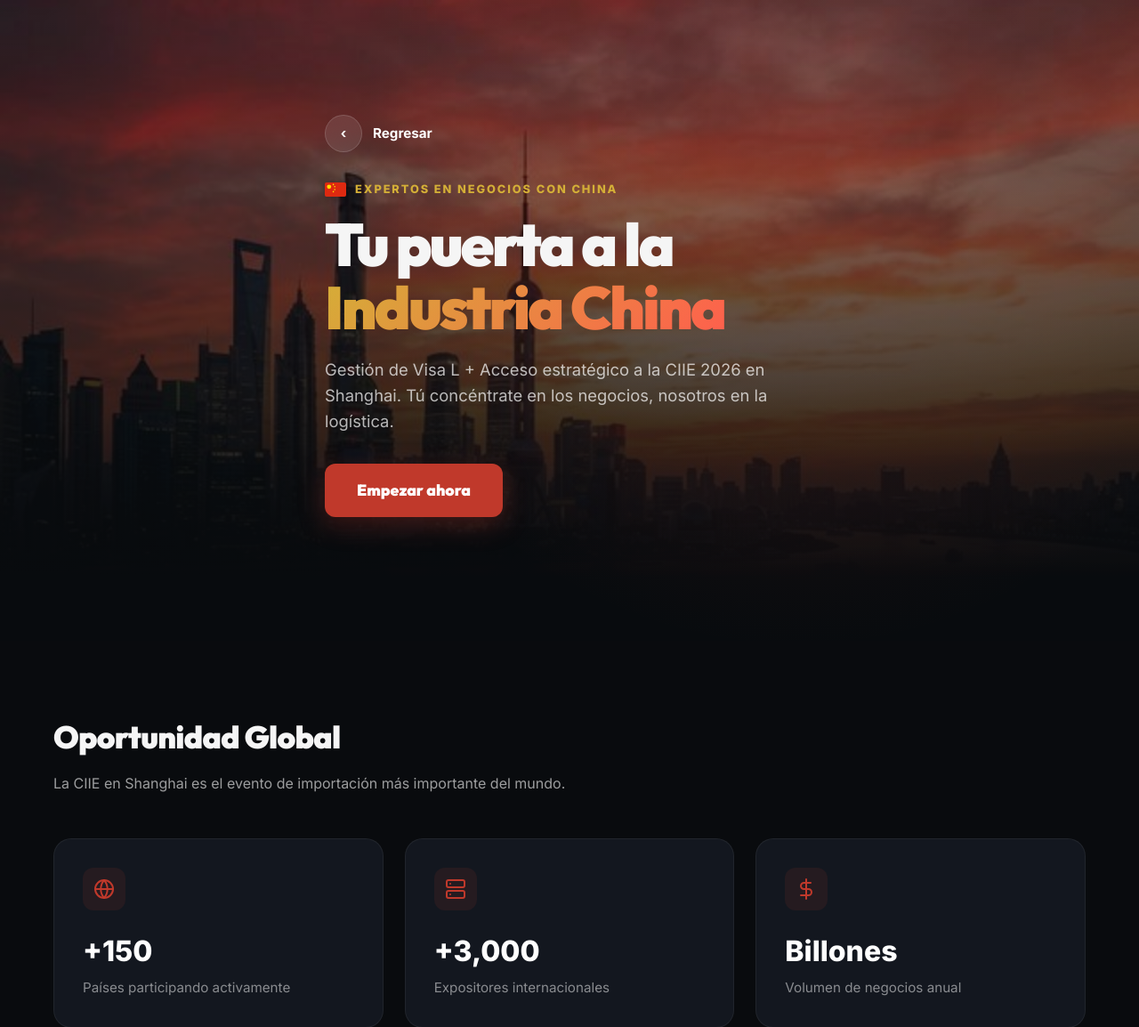
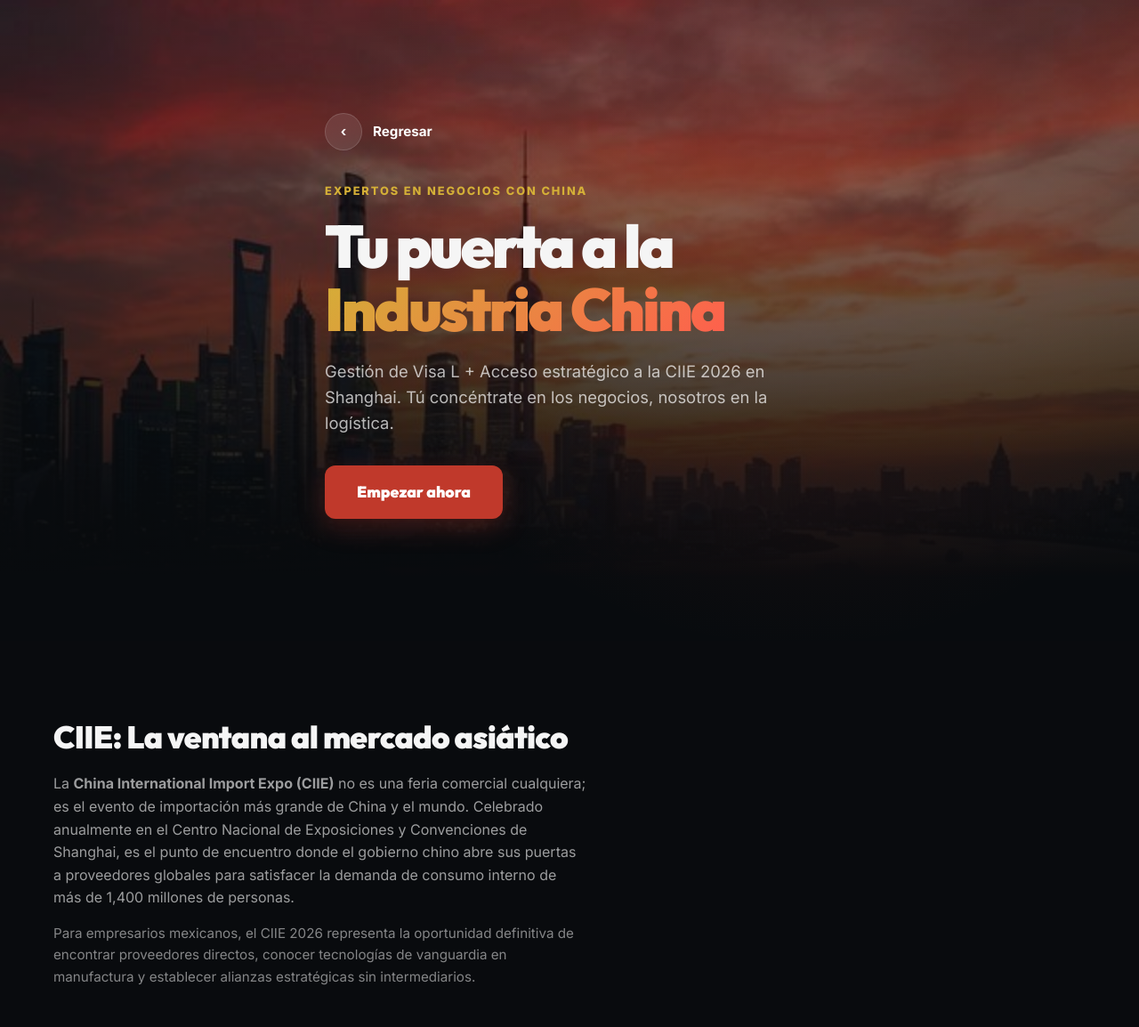
Before and after one commit to alan9924/visalink, a plain HTML site: page public/china.html in a window 1280 px wide. Shown: the top 1154 px of the page at 89% size. Drawn offline with Linux system fonts and the light colour scheme.

Commit message:
docs: ampliar info de CIIE y quitar bandera de China

```diff
--- a/public/china.html
+++ b/public/china.html
@@ -325,17 +325,7 @@
                 <div class="back-btn">‹</div>
                 Regresar
             </a>
-            <div style="display: flex; align-items: center; gap: 10px; margin-bottom: 16px;">
-                <svg width="24" height="16" viewBox="0 0 30 20" style="border-radius: 2px; flex-shrink: 0; box-shadow: 0 2px 8px rgba(0,0,0,0.3);">
-                    <rect width="30" height="20" fill="#DE2910"/>
-                    <circle cx="6" cy="6" r="3" fill="#ffde00"/>
-                    <circle cx="12" cy="3" r="1" fill="#ffde00"/>
-                    <circle cx="14" cy="6" r="1" fill="#ffde00"/>
-                    <circle cx="14" cy="10" r="1" fill="#ffde00"/>
-                    <circle cx="12" cy="13" r="1" fill="#ffde00"/>
-                </svg>
-                <span class="hero-badge" style="margin-bottom: 0;">Expertos en Negocios con China</span>
-            </div>
+            <span class="hero-badge">Expertos en Negocios con China</span>
             <h1>Tu puerta a la <br><span>Industria China</span></h1>
             <p>Gestión de Visa L + Acceso estratégico a la CIIE 2026 en Shanghai. Tú concéntrate en los negocios, nosotros en la logística.</p>
             <a href="#contacto" class="btn btn-primary">Empezar ahora</a>
@@ -346,8 +336,9 @@
     <section class="section">
         <div class="container">
             <div class="section-header">
-                <h2>Oportunidad Global</h2>
-                <p>La CIIE en Shanghai es el evento de importación más importante del mundo.</p>
+                <h2>CIIE: La ventana al mercado asiático</h2>
+                <p>La <strong>China International Import Expo (CIIE)</strong> no es una feria comercial cualquiera; es el evento de importación más grande de China y el mundo. Celebrado anualmente en el Centro Nacional de Exposiciones y Convenciones de Shanghai, es el punto de encuentro donde el gobierno chino abre sus puertas a proveedores globales para satisfacer la demanda de consumo interno de más de 1,400 millones de personas.</p>
+                <p style="margin-top: 15px; font-size: 0.95rem; color: rgba(255,255,255,0.5);">Para empresarios mexicanos, el CIIE 2026 representa la oportunidad definitiva de encontrar proveedores directos, conocer tecnologías de vanguardia en manufactura y establecer alianzas estratégicas sin intermediarios.</p>
             </div>
             <div class="grid-3">
                 <div class="stats-card">
```
